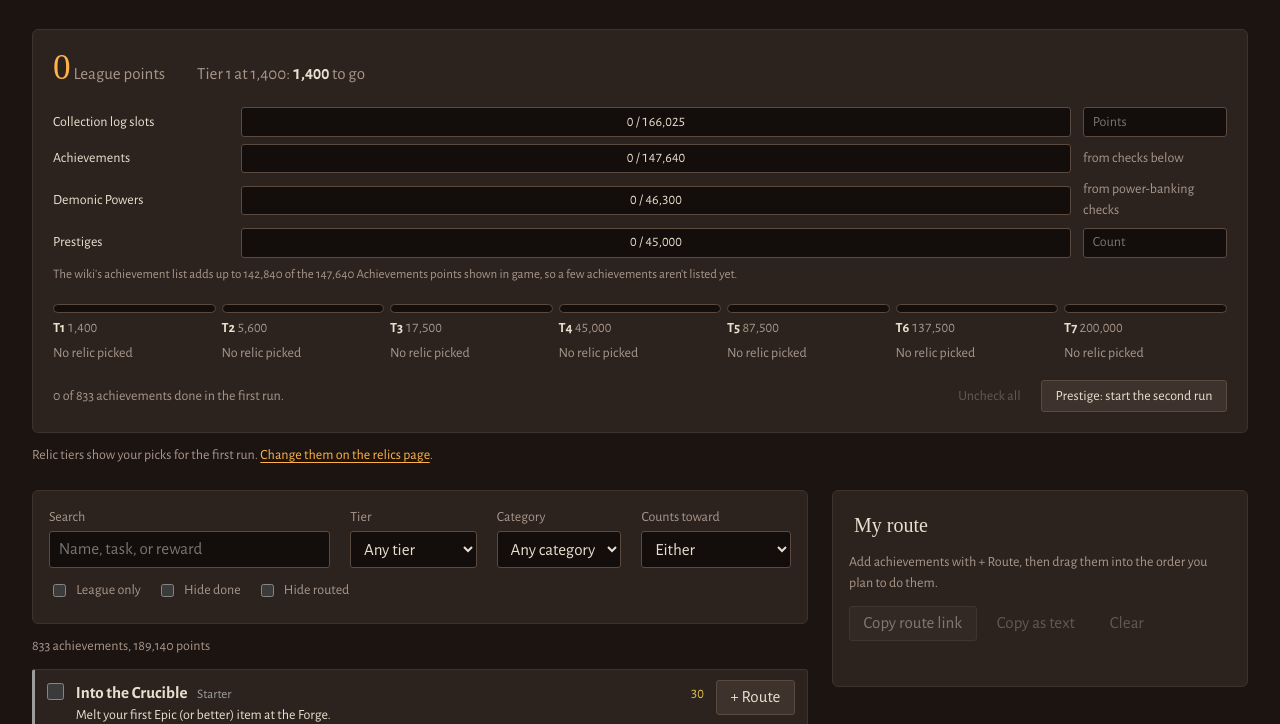
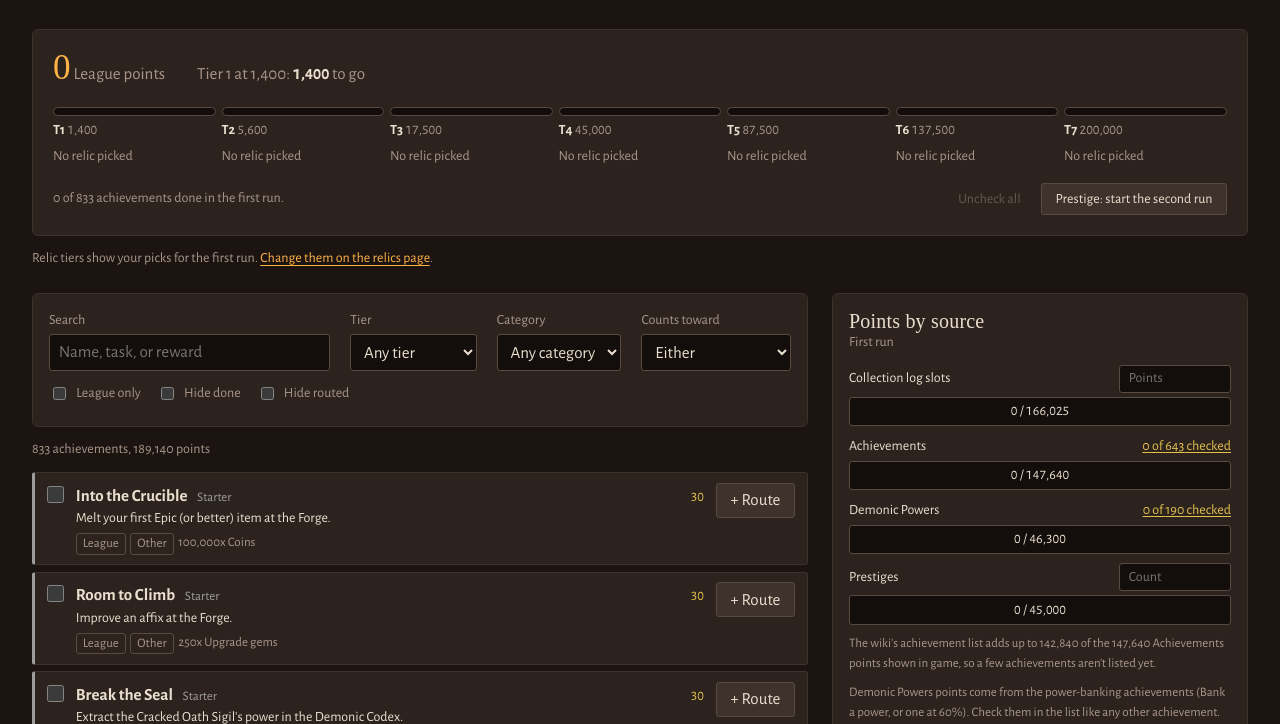
Before and after one commit to TekGadgt/infernal_artifacts_planner, an Astro site: page /achievements in a window 1280 px wide. Shown: the part 228-952 px from the top of the page. Built offline with nearby package versions, Linux system fonts and the light colour scheme; Astro itself is replaced by a stand-in of ours; a web font is replaced by a local one.

Commit message:
moved points by source to it's own section in the right column of the items page, above the route

```diff
--- a/src/components/AchievementPlanner.css
+++ b/src/components/AchievementPlanner.css
@@ -201,10 +201,16 @@
 
 /* ---------- route ---------- */
 
-.route {
+.ach-planner__side {
   position: sticky;
   top: 1rem;
   max-height: calc(100vh - 2rem);
+  display: flex;
+  flex-direction: column;
+  gap: 1rem;
+}
+.route {
+  min-height: 12rem;
   overflow-y: auto;
   padding: 1rem;
 }
@@ -342,7 +348,7 @@
   .ach-planner__main {
     grid-template-columns: 1fr;
   }
-  .route {
+  .ach-planner__side {
     position: static;
     max-height: none;
     order: -1;
@@ -384,20 +390,34 @@
 /* ---------- point sources ---------- */
 
 .sources {
+  flex: none;
+  padding: 1rem;
+}
+.sources__title {
+  margin: 0;
+  font-size: var(--t-md);
+}
+.sources__run {
+  margin: 0 0 0.75rem;
+  font-size: var(--t-sm);
+}
+.sources__rows {
   list-style: none;
-  margin: 0 0 1.25rem;
+  margin: 0;
   padding: 0;
   display: grid;
-  gap: 0.4rem;
+  gap: 0.6rem;
 }
 .sources__row {
   display: grid;
-  grid-template-columns: 11rem minmax(0, 1fr) 9rem;
+  grid-template-columns: minmax(0, 1fr) auto;
   align-items: center;
-  gap: 0.75rem;
+  gap: 0.25rem 0.75rem;
   font-size: var(--t-sm);
 }
 .sources__bar {
+  grid-column: 1 / -1;
+  grid-row: 2;
   display: block;
   padding: 0.2rem 0.6rem;
   text-align: center;
@@ -408,22 +428,30 @@
     var(--soot-deep);
 }
 .sources__how .input {
-  height: 1.9rem;
+  width: 7rem;
+  height: 1.75rem;
   font-size: var(--t-sm);
 }
 .sources__note {
   font-size: 0.8125rem;
 }
+.link-btn {
+  padding: 0;
+  border: 0;
+  background: none;
+  color: var(--brimstone);
+  font: inherit;
+  text-decoration: underline;
+  text-underline-offset: 2px;
+  cursor: pointer;
+}
+.link-btn:hover {
+  color: var(--ash);
+}
 .ach__powers {
   border-color: var(--codex);
   color: var(--codex-text);
 }
-@media (max-width: 640px) {
-  .sources__row {
-    grid-template-columns: 1fr 7rem;
-  }
-  .sources__bar {
-    grid-column: 1 / -1;
-    grid-row: 2;
-  }
+.ach-list {
+  scroll-margin-top: 1rem;
 }
--- a/src/components/AchievementPlanner.tsx
+++ b/src/components/AchievementPlanner.tsx
@@ -61,12 +61,34 @@ async function copy(value: string, setStatus: (s: string) => void, done: string)
 // ---------- progress ----------
 
 /** The League points panel's four sources: two from checked achievements, two typed in. */
-function Sources({ progress, setProgress }: { progress: RunProgress; setProgress: SetProgress }) {
+function Sources({
+  progress,
+  setProgress,
+  run,
+  onShow,
+}: {
+  progress: RunProgress;
+  setProgress: SetProgress;
+  run: number;
+  onShow: (source: Achievement['source']) => void;
+}) {
   const points = pointsBySource(progress);
+  const done = new Set(progress.done);
+  const checks = (source: Achievement['source']) => {
+    const list = achievements.filter((a) => a.source === source);
+    return (
+      <button type="button" className="link-btn" onClick={() => onShow(source)} title="Show these in the achievement list">
+        {n(list.filter((a) => done.has(a.id)).length)} of {n(list.length)} checked
+      </button>
+    );
+  };
   const setCount = (key: 'collectionLog' | 'prestiges', max: number) => (e: React.ChangeEvent<HTMLInputElement>) =>
     setProgress((p) => ({ ...p, [key]: Math.min(max, Math.max(0, Math.floor(Number(e.target.value) || 0))) }));
   return (
-    <ul className="sources">
+    <section className="sources panel" aria-label="League points by source">
+      <h2 className="sources__title">Points by source</h2>
+      <p className="muted sources__run">{PLAYTHROUGH_LABEL[run]}</p>
+      <ul className="sources__rows">
         {POINT_SOURCES.map((s) => (
           <li key={s.id} className="sources__row">
             <span className="sources__label">{s.label}</span>
@@ -102,8 +124,8 @@ function Sources({ progress, setProgress }: { progress: RunProgress; setProgress
                   onChange={setCount('prestiges', MAX_PRESTIGES)}
                 />
               )}
-            {s.id === 'achievements' && <span className="muted">from checks below</span>}
-            {s.id === 'powers' && <span className="muted">from power-banking checks</span>}
+              {s.id === 'achievements' && checks('achievements')}
+              {s.id === 'powers' && checks('powers')}
             </span>
           </li>
         ))}
@@ -113,7 +135,12 @@ function Sources({ progress, setProgress }: { progress: RunProgress; setProgress
             Achievements points shown in game, so a few achievements aren't listed yet.
           </li>
         )}
+        <li className="sources__note muted">
+          Demonic Powers points come from the power-banking achievements (Bank a power, or one at 60%). Check them in the list like any
+          other achievement.
+        </li>
       </ul>
+    </section>
   );
 }
 
@@ -157,8 +184,6 @@ function Progress({
           )}
         </p>
       </div>
-
-      <Sources progress={progress} setProgress={setProgress} />
 
       <ol className="track" aria-label="Relic tiers">
         {RELIC_TIERS.map((t, i) => {
@@ -245,16 +270,19 @@ function AchievementList({
   setRoute,
   progress,
   setProgress,
+  source,
+  setSource,
 }: {
   route: Route;
   setRoute: ReturnType<typeof useRoute>[1];
   progress: RunProgress;
   setProgress: SetProgress;
+  source: string;
+  setSource: (s: string) => void;
 }) {
   const [query, setQuery] = useState('');
   const [tier, setTier] = useState(-1);
   const [category, setCategory] = useState('');
-  const [source, setSource] = useState('');
   const [leagueOnly, setLeagueOnly] = useState(false);
   const [hideDone, setHideDone] = useState(false);
   const [hideRouted, setHideRouted] = useState(false);
@@ -288,7 +316,7 @@ function AchievementList({
   const addShown = () => setRoute((r) => ({ ...r, steps: [...r.steps, ...unrouted.map((a) => ({ id: a.id, note: '' }))] }));
 
   return (
-    <section className="ach-list" aria-label="Achievements">
+    <section className="ach-list" id="achievement-list" aria-label="Achievements">
       <div className="browser__filters">
         <label className="field browser__search">
           Search
@@ -573,6 +601,12 @@ export default function AchievementPlanner() {
   const setProgress: SetProgress = (fn) => setRoute((r) => withProgress(r, runIndex, fn));
   const relicFor = (tier: number) => relicById.get(run?.relics[tier] ?? '')?.name;
 
+  const [source, setSource] = useState('');
+  const showSource = (s: string) => {
+    setSource(s);
+    document.getElementById('achievement-list')?.scrollIntoView({ behavior: 'smooth', block: 'start' });
+  };
+
   const isLast = runIndex === plan.playthroughs.length - 1;
   const prestige = () => {
     const next = PLAYTHROUGH_LABEL[runIndex + 1].toLowerCase();
@@ -603,8 +637,18 @@ export default function AchievementPlanner() {
         Relic tiers show your picks for the {PLAYTHROUGH_LABEL[runIndex].toLowerCase()}. <a href={`${base}/relics/`}>Change them on the relics page</a>.
       </p>
       <div className="ach-planner__main">
-        <AchievementList route={route} setRoute={setRoute} progress={progress} setProgress={setProgress} />
+        <AchievementList
+          route={route}
+          setRoute={setRoute}
+          progress={progress}
+          setProgress={setProgress}
+          source={source}
+          setSource={setSource}
+        />
+        <div className="ach-planner__side">
+          <Sources progress={progress} setProgress={setProgress} run={runIndex} onShow={showSource} />
           <RoutePanel route={route} setRoute={setRoute} progress={progress} setProgress={setProgress} relicFor={relicFor} />
+        </div>
       </div>
     </div>
   );
```
Lines whose indentation alone changed are shown as unchanged.
